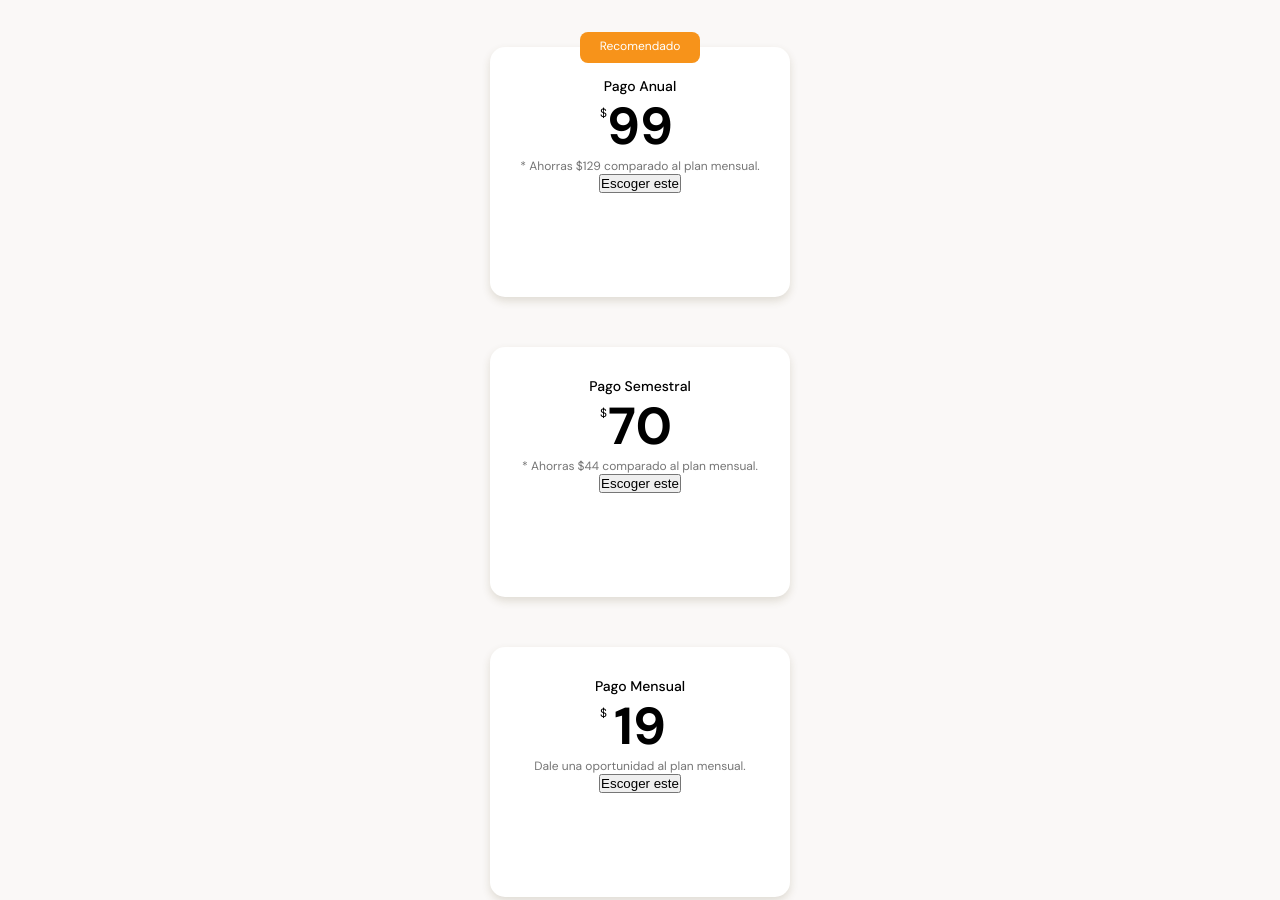
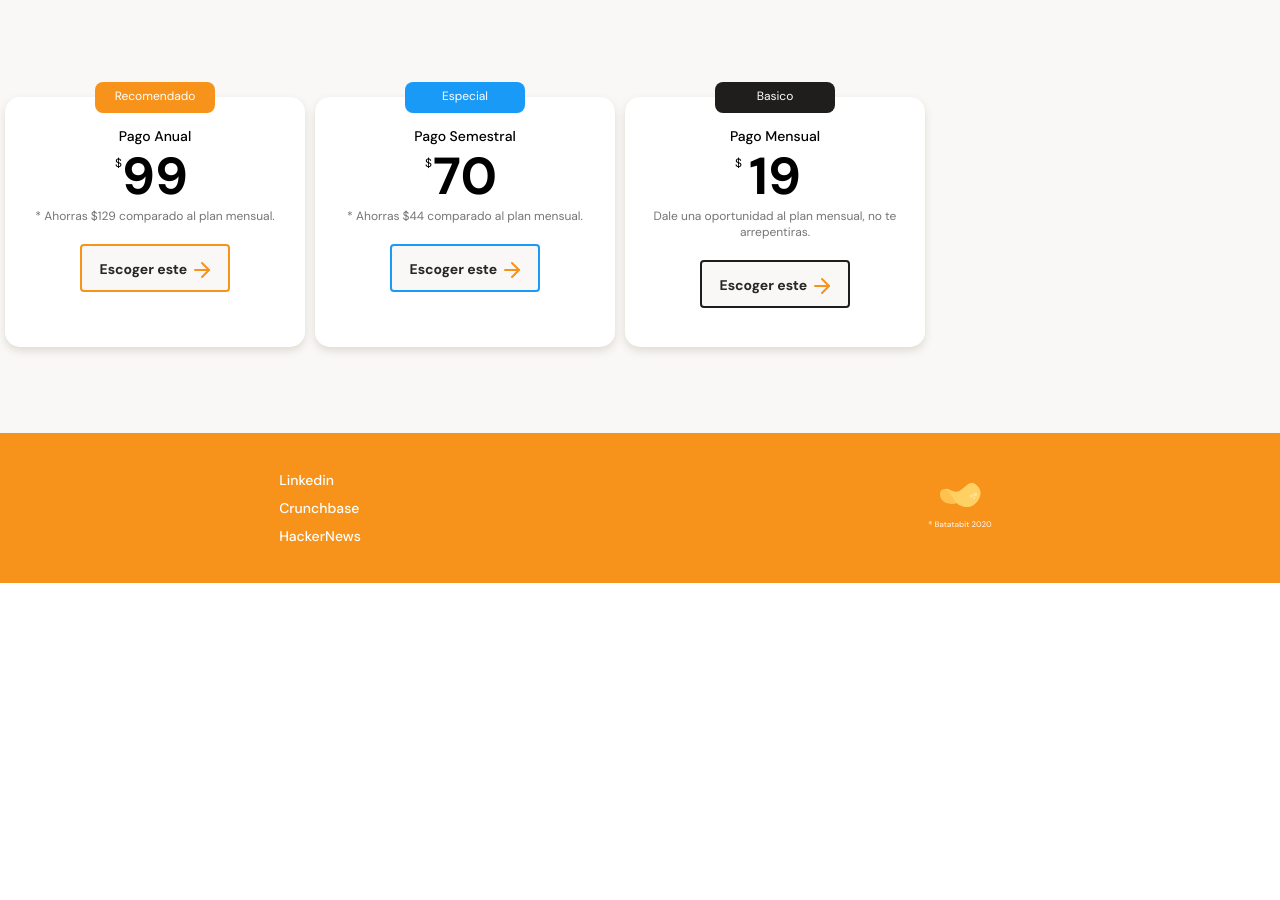
Before and after one commit to EnmanuelJosue/MobileFirst, a plain HTML site: page index.html in a window 1280 px wide. Shown: the part 2877-3777 px from the top of the page. After the commit the page ends 3460 px from the top, so only its background shows below. Drawn offline with Linux system fonts and the light colour scheme.

Commit message:
terminando estilos en la secciones y en el footer

```diff
--- a/index.html
+++ b/index.html
@@ -145,26 +145,38 @@
                     </div>
                 </article>
                 <article class="plans-container--card">
+                    <p class="recommended b">Especial</p>
                     <div class="plan-info-container">
                         <h3 class="plan-card--title">Pago Semestral</h3>
                         <p class="plan-card--price"><span>$</span> 70</p>
                         <p class="plan-card--saving">* Ahorras $44 comparado al plan mensual.</p>
-                        <button  class="plan-card--ca">Escoger este <span></span></button>
+                        <button  class="plan-card--ca btn-b">Escoger este <span></span></button>
                     </div>
                 </article>
                 <article class="plans-container--card">
+                    <p class="recommended c">Basico</p>
                     <div class="plan-info-container">
                         <h3 class="plan-card--title">Pago Mensual</h3>
                         <p class="plan-card--price"><span>$</span> 19</p>
-                        <p class="plan-card--saving">Dale una oportunidad al plan mensual.</p>
-                        <button class="plan-card--ca">Escoger este <span></span></button>
+                        <p class="plan-card--saving">Dale una oportunidad al plan mensual, no te arrepentiras.</p>
+                        <button class="plan-card--ca btn-c">Escoger este <span></span></button>
                     </div>
                 </article>
             </section>
         </section>
     </main>
     <footer>
+        <section class="left">
+            <ul>
+                <li> <a href="#">Linkedin</a></li>
+                <li> <a href="#">Crunchbase</a></li>
+                <li> <a href="#">HackerNews</a></li>
 
+            </ul>
+        </section>
+        <section class="right">
+            <img src="./assets/img/logo-footer.svg" alt="Logo de Batatabit 2020">
+        </section>
     </footer>
 
 </body>
--- a/styles.css
+++ b/styles.css
@@ -362,13 +362,21 @@ main{
     line-height: 1.8rem;
     color: #757575;
 }
+.plans-container--slider{
+    display: flex;
+    height: 316px;
+    overflow-x: scroll;
+    overscroll-behavior-x: contain;
+    scroll-snap-type: x proximity;
+}
 .plans-container--card{
     position: relative;
+    scroll-snap-align: center;
     width: 70%;
-    min-width: 230px;
+    min-width: 190px;
     max-width: 300px;
     height: 250px;
-    margin: 50px auto 0;
+    margin: 50px 5px 0;
     background-color: var(--just-white);
     border-radius: 15px;
     box-shadow: 0 4px 8px rgba(89,73,30, 0.16);
@@ -384,6 +392,12 @@ main{
     top: -15px;
     font-size: 1.2rem;
     padding: 6px;
+}
+.b{
+    background-color: var(--secondary-blue);
+}
+.c{
+    background-color: var(--warm-black);
 }
 .plan-card--title{
     padding-top: 30px;
@@ -411,3 +425,55 @@ main{
     font-size: 1.2rem;
     color: #757575;
 }
+.plan-card--ca{
+    width: 150px;
+    height: 48px;
+    margin-top: 20px;
+    background-color: #FAF8F7;
+    border: 2px solid var(--bitcoin-orange);
+    border-radius: 4px;
+    font-size: 1.4rem;
+    font-weight: bold;
+    line-height: 1.8rem;
+    color: var(--black);
+    font-family: 'DM Sans', sans-serif;
+}
+.btn-b{
+    border: 2px solid var(--secondary-blue);
+}
+.btn-c{
+    border: 2px solid var(--warm-black);
+}
+
+.plan-card--ca span{
+    display: inline-block;
+    width: 20px;
+    height: 20px;
+    background-image: url('./assets/icons/orange-right-arrow.svg');
+    vertical-align: text-bottom;
+}
+footer{
+    display: flex;
+    width: 100%;
+    height: 150px;
+    background-color: var(--bitcoin-orange);
+}
+footer section{
+    width: 50%;
+    display: flex;
+    justify-content: center;
+    align-items: center;
+}
+footer .left ul{
+    font-size: 1.4rem;
+    font-weight: 500;
+    line-height: 1.8rem;
+    list-style: none;
+}
+.left li{
+    margin: 10px 0;
+}
+.left a{
+    text-decoration: none;
+    color: var(--just-white);
+}
```
